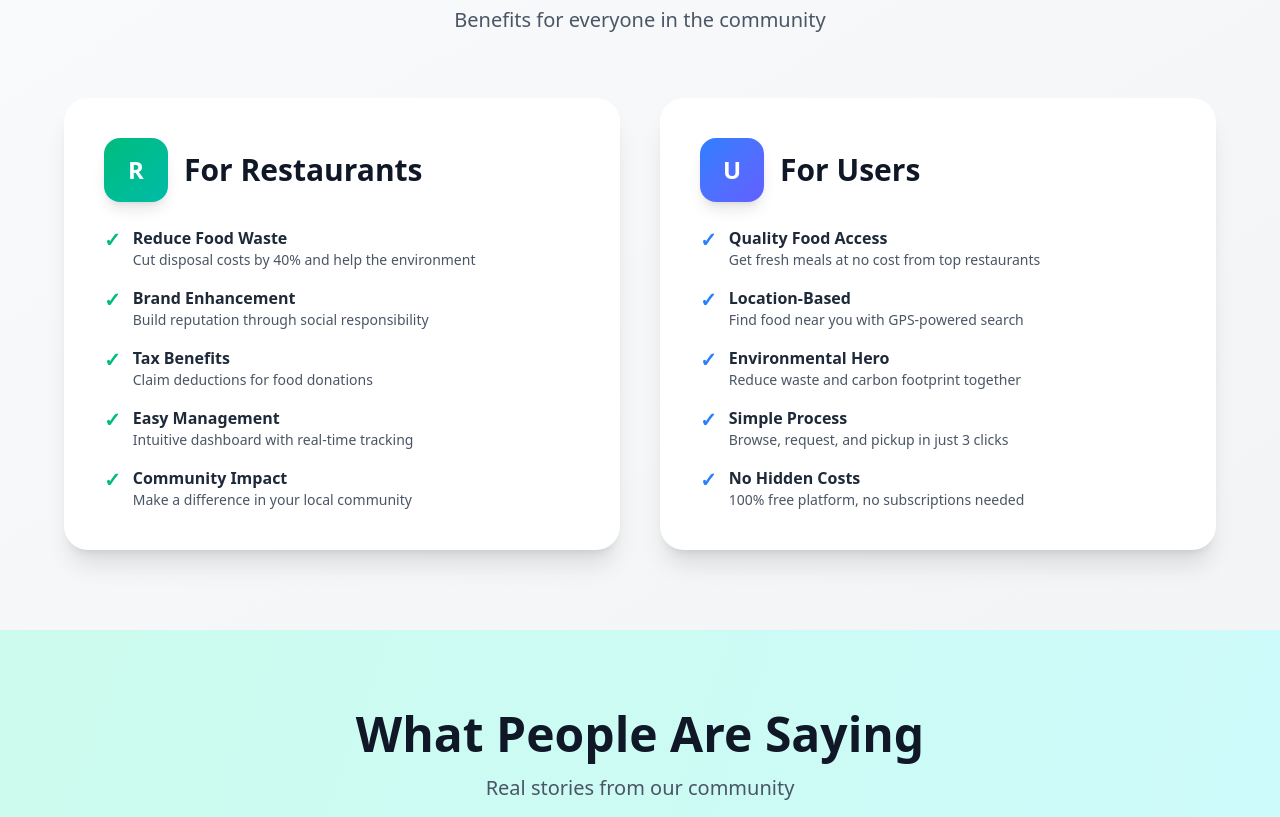
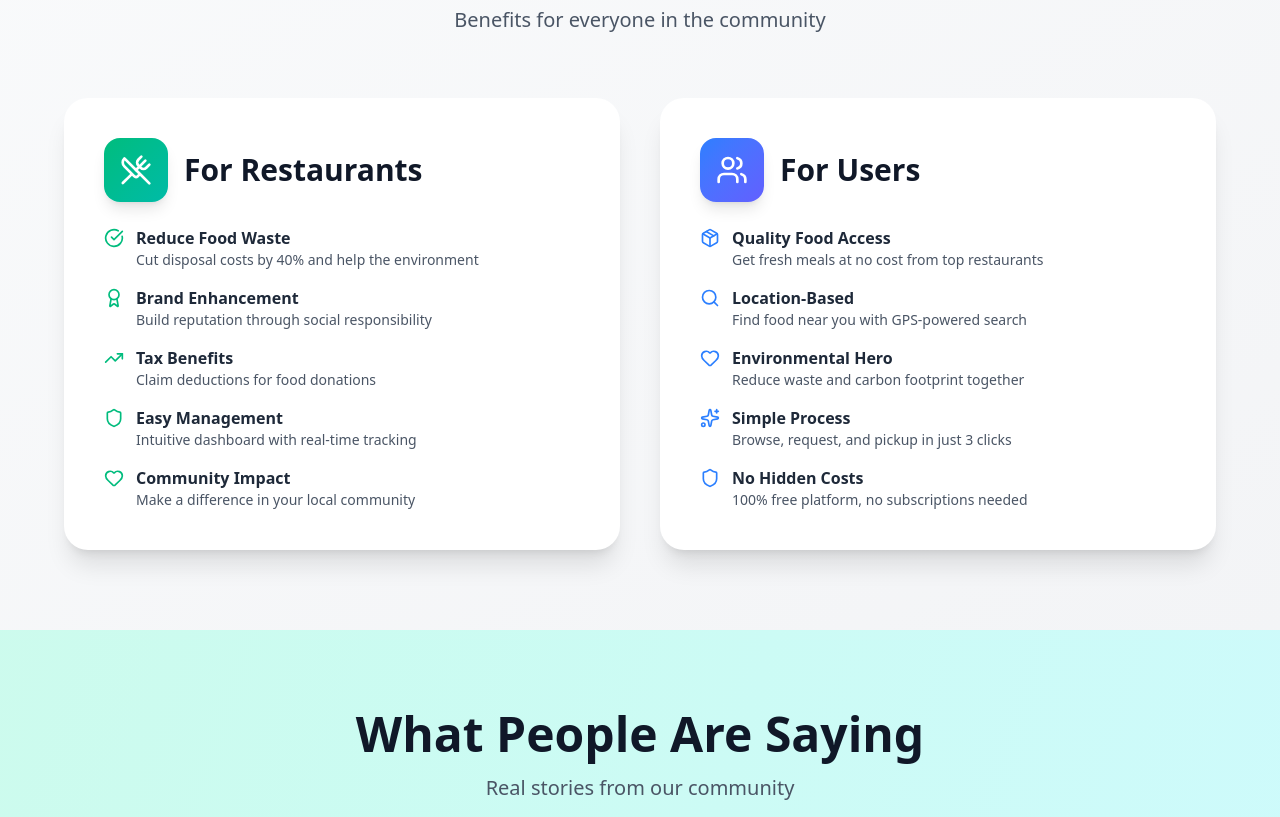
Before and after one commit to aliabbaschadhar/e-waste-project, a React (Vite) app in the folder frontend/: page / in a window 1280 px wide. Shown: the part 1980-2797 px from the top of the page. Built offline with nearby package versions, Linux system fonts and the light colour scheme.

Commit message:
feat: add icons

```diff
--- a/frontend/src/pages/HomePage.tsx
+++ b/frontend/src/pages/HomePage.tsx
@@ -1,6 +1,6 @@
 import React from 'react';
 import { Button } from '../components/ui';
-import { ArrowRight, Users, UtensilsCrossed, TrendingUp, Star, CheckCircle, MapPin, Clock, Package } from 'lucide-react';
+import { ArrowRight, Users, UtensilsCrossed, Star, CheckCircle, Package, Sparkles, Search, Award, TrendingUp, Heart, Shield } from 'lucide-react';
 
 interface HomePageProps {
   onNavigateToAuth: (mode?: 'signin' | 'signup') => void;
@@ -25,9 +25,11 @@ export const HomePage: React.FC<HomePageProps> = ({ onNavigateToAuth, onNavigate
           </p>
           <div className="flex flex-col sm:flex-row gap-5 justify-center items-center">
             <Button size="lg" onClick={() => onNavigateToAuth('signup')} className="shadow-xl">
+              <Sparkles size={20} className="mr-2" />
               Get Started Free
             </Button>
             <Button size="lg" variant="outline" onClick={onNavigateToBrowse}>
+              <Search size={20} className="mr-2" />
               Browse Food Listings
             </Button>
           </div>
@@ -130,40 +132,42 @@ export const HomePage: React.FC<HomePageProps> = ({ onNavigateToAuth, onNavigate
           <div className="grid grid-cols-1 lg:grid-cols-2 gap-10 max-w-6xl mx-auto">
             <div className="bg-white rounded-3xl p-10 shadow-xl hover:shadow-2xl transition-all duration-300">
               <div className="flex items-center mb-6">
-                <div className="w-16 h-16 bg-linear-to-br from-emerald-500 to-teal-500 rounded-2xl flex items-center justify-center text-white font-bold text-2xl shadow-lg">R</div>
+                <div className="w-16 h-16 bg-linear-to-br from-emerald-500 to-teal-500 rounded-2xl flex items-center justify-center shadow-lg">
+                  <UtensilsCrossed size={32} className="text-white" />
+                </div>
                 <h3 className="text-3xl font-bold text-gray-900 ml-4">For Restaurants</h3>
               </div>
               <ul className="space-y-4">
                 <li className="flex items-start">
-                  <span className="text-emerald-500 font-bold text-xl mr-3">✓</span>
+                  <CheckCircle size={20} className="text-emerald-500 mt-0.5 mr-3 shrink-0" />
                   <div>
                     <span className="font-semibold text-gray-800">Reduce Food Waste</span>
                     <p className="text-gray-600 text-sm">Cut disposal costs by 40% and help the environment</p>
                   </div>
                 </li>
                 <li className="flex items-start">
-                  <span className="text-emerald-500 font-bold text-xl mr-3">✓</span>
+                  <Award size={20} className="text-emerald-500 mt-0.5 mr-3 shrink-0" />
                   <div>
                     <span className="font-semibold text-gray-800">Brand Enhancement</span>
                     <p className="text-gray-600 text-sm">Build reputation through social responsibility</p>
                   </div>
                 </li>
                 <li className="flex items-start">
-                  <span className="text-emerald-500 font-bold text-xl mr-3">✓</span>
+                  <TrendingUp size={20} className="text-emerald-500 mt-0.5 mr-3 shrink-0" />
                   <div>
                     <span className="font-semibold text-gray-800">Tax Benefits</span>
                     <p className="text-gray-600 text-sm">Claim deductions for food donations</p>
                   </div>
                 </li>
                 <li className="flex items-start">
-                  <span className="text-emerald-500 font-bold text-xl mr-3">✓</span>
+                  <Shield size={20} className="text-emerald-500 mt-0.5 mr-3 shrink-0" />
                   <div>
                     <span className="font-semibold text-gray-800">Easy Management</span>
                     <p className="text-gray-600 text-sm">Intuitive dashboard with real-time tracking</p>
                   </div>
                 </li>
                 <li className="flex items-start">
-                  <span className="text-emerald-500 font-bold text-xl mr-3">✓</span>
+                  <Heart size={20} className="text-emerald-500 mt-0.5 mr-3 shrink-0" />
                   <div>
                     <span className="font-semibold text-gray-800">Community Impact</span>
                     <p className="text-gray-600 text-sm">Make a difference in your local community</p>
@@ -174,40 +178,42 @@ export const HomePage: React.FC<HomePageProps> = ({ onNavigateToAuth, onNavigate
 
             <div className="bg-white rounded-3xl p-10 shadow-xl hover:shadow-2xl transition-all duration-300">
               <div className="flex items-center mb-6">
-                <div className="w-16 h-16 bg-linear-to-br from-blue-500 to-indigo-500 rounded-2xl flex items-center justify-center text-white font-bold text-2xl shadow-lg">U</div>
+                <div className="w-16 h-16 bg-linear-to-br from-blue-500 to-indigo-500 rounded-2xl flex items-center justify-center shadow-lg">
+                  <Users size={32} className="text-white" />
+                </div>
                 <h3 className="text-3xl font-bold text-gray-900 ml-4">For Users</h3>
               </div>
               <ul className="space-y-4">
                 <li className="flex items-start">
-                  <span className="text-blue-500 font-bold text-xl mr-3">✓</span>
+                  <Package size={20} className="text-blue-500 mt-0.5 mr-3 shrink-0" />
                   <div>
                     <span className="font-semibold text-gray-800">Quality Food Access</span>
                     <p className="text-gray-600 text-sm">Get fresh meals at no cost from top restaurants</p>
                   </div>
                 </li>
                 <li className="flex items-start">
-                  <span className="text-blue-500 font-bold text-xl mr-3">✓</span>
+                  <Search size={20} className="text-blue-500 mt-0.5 mr-3 shrink-0" />
                   <div>
                     <span className="font-semibold text-gray-800">Location-Based</span>
                     <p className="text-gray-600 text-sm">Find food near you with GPS-powered search</p>
                   </div>
                 </li>
                 <li className="flex items-start">
-                  <span className="text-blue-500 font-bold text-xl mr-3">✓</span>
+                  <Heart size={20} className="text-blue-500 mt-0.5 mr-3 shrink-0" />
                   <div>
                     <span className="font-semibold text-gray-800">Environmental Hero</span>
                     <p className="text-gray-600 text-sm">Reduce waste and carbon footprint together</p>
                   </div>
                 </li>
                 <li className="flex items-start">
-                  <span className="text-blue-500 font-bold text-xl mr-3">✓</span>
+                  <Sparkles size={20} className="text-blue-500 mt-0.5 mr-3 shrink-0" />
                   <div>
                     <span className="font-semibold text-gray-800">Simple Process</span>
                     <p className="text-gray-600 text-sm">Browse, request, and pickup in just 3 clicks</p>
                   </div>
                 </li>
                 <li className="flex items-start">
-                  <span className="text-blue-500 font-bold text-xl mr-3">✓</span>
+                  <Shield size={20} className="text-blue-500 mt-0.5 mr-3 shrink-0" />
                   <div>
                     <span className="font-semibold text-gray-800">No Hidden Costs</span>
                     <p className="text-gray-600 text-sm">100% free platform, no subscriptions needed</p>
@@ -290,9 +296,11 @@ export const HomePage: React.FC<HomePageProps> = ({ onNavigateToAuth, onNavigate
             </p>
             <div className="flex flex-col sm:flex-row gap-5 justify-center items-center">
               <Button size="lg" variant="outline" className="bg-white text-emerald-600 hover:bg-emerald-50 shadow-xl border-2 border-white" onClick={() => onNavigateToAuth('signup')}>
+                <Sparkles size={20} className="mr-2" />
                 Sign Up Now - It's Free
               </Button>
               <Button size="lg" className="bg-emerald-900 hover:bg-emerald-950 shadow-xl" onClick={onNavigateToBrowse}>
+                <ArrowRight size={20} className="mr-2" />
                 Explore Food Listings
               </Button>
             </div>
--- a/frontend/src/pages/RestaurantDashboard.tsx
+++ b/frontend/src/pages/RestaurantDashboard.tsx
@@ -1,6 +1,6 @@
 import React, { useState } from 'react';
 import { Card, Button, Badge } from '../components/ui';
-import { BarChart3, Package, Clock, MapPin, TrendingUp } from 'lucide-react';
+import { BarChart3, Package, Clock, Plus, CheckCircle, XCircle } from 'lucide-react';
 
 interface RestaurantDashboardProps {
   restaurantName: string;
@@ -83,7 +83,10 @@ export const RestaurantDashboard: React.FC<RestaurantDashboardProps> = ({ restau
               <h1 className="text-4xl font-extrabold text-gray-900 mb-2">{restaurantName}</h1>
               <p className="text-lg text-gray-600">Manage your donations and make an impact</p>
             </div>
-            <Button className="hidden md:block">+ New Listing</Button>
+            <Button className="hidden md:flex items-center">
+              <Plus size={20} className="mr-2" />
+              <span>New Listing</span>
+            </Button>
           </div>
         </div>
 
@@ -252,8 +255,14 @@ export const RestaurantDashboard: React.FC<RestaurantDashboardProps> = ({ restau
                     <Badge variant="warning">{request.status}</Badge>
                   </div>
                   <div className="flex space-x-3">
-                    <Button className="flex-1">Approve</Button>
-                    <Button variant="outline" className="flex-1">Reject</Button>
+                    <Button className="flex-1">
+                      <CheckCircle size={18} className="mr-2" />
+                      Approve
+                    </Button>
+                    <Button variant="outline" className="flex-1">
+                      <XCircle size={18} className="mr-2" />
+                      Reject
+                    </Button>
                   </div>
                 </div>
               </Card>
--- a/frontend/src/pages/UserDashboard.tsx
+++ b/frontend/src/pages/UserDashboard.tsx
@@ -1,6 +1,6 @@
 import React, { useState } from 'react';
 import { Card, Button, Badge } from '../components/ui';
-import { Search, Users, Clock, History, MapPin, Package, Utensils } from 'lucide-react';
+import { Search, Users, Clock, MapPin, Package, CheckCircle, ShoppingBag } from 'lucide-react';
 
 interface UserDashboardProps {
   userName: string;
@@ -139,7 +139,8 @@ export const UserDashboard: React.FC<UserDashboardProps> = ({ userName }) => {
               : 'text-gray-600 hover:bg-gray-100'
               }`}
           >
-            History
+            <CheckCircle size={20} />
+            <span>History</span>
           </button>
         </div>
 
@@ -172,7 +173,10 @@ export const UserDashboard: React.FC<UserDashboardProps> = ({ userName }) => {
                       <span>{food.location}</span>
                     </div>
                   </div>
-                  <Button className="w-full">Request Food</Button>
+                  <Button className="w-full">
+                    <ShoppingBag size={18} className="mr-2" />
+                    Request Food
+                  </Button>
                 </div>
               </Card>
             ))}
```
Also changed, not shown: frontend/src/pages/AdminDashboard.tsx (+25 -11 lines), frontend/src/pages/FoodBrowsePage.tsx (+21 -6 lines). Lines whose indentation alone changed are shown as unchanged.
